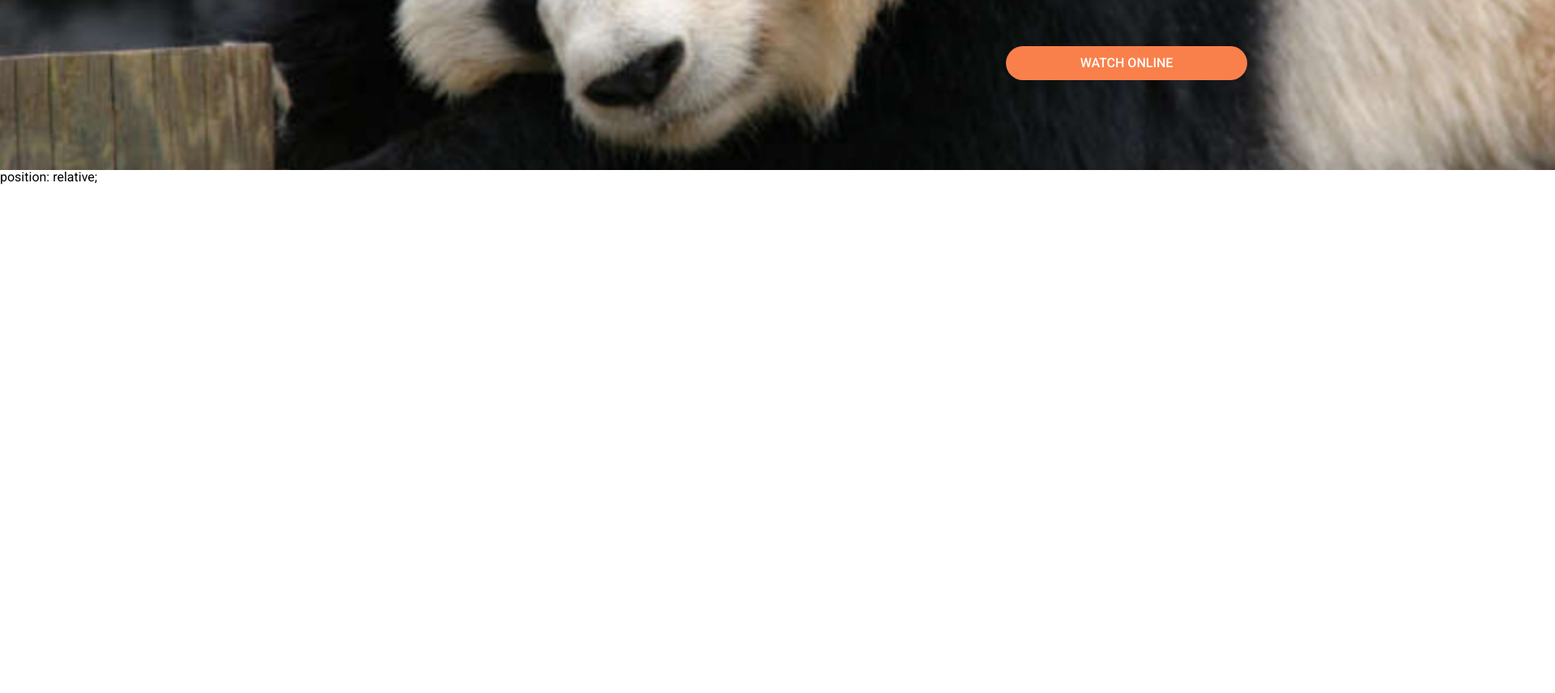
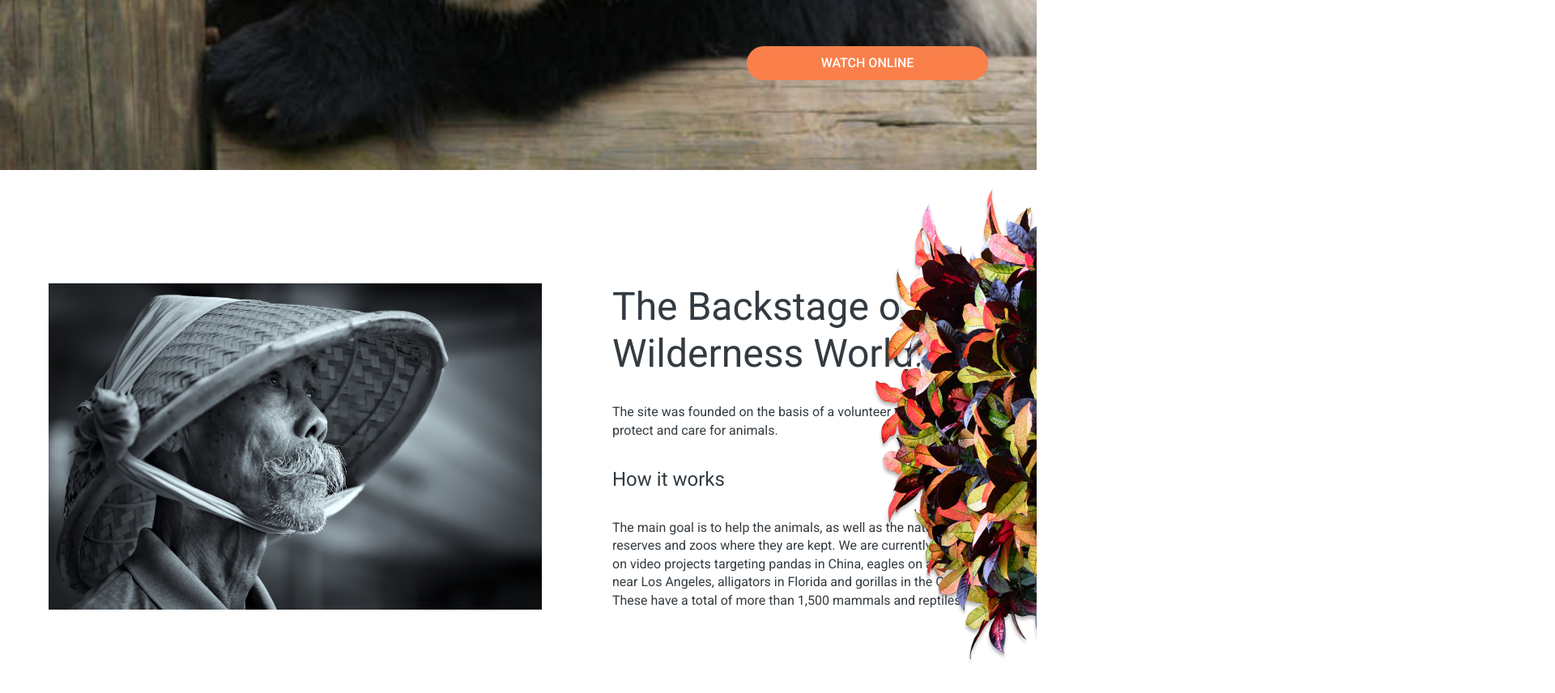
Before and after one commit to SergeyTimofeev1/rsschool-cv, a plain HTML site: page online-zoo/pages/main/index.html in a window 1280 px wide. Shown: the part 570-1426 px from the top of the page at 81% size, 1920 px wide, since content can reach past the window. Before the commit the page ends 800 px from the top, so only its background shows below. Drawn offline with Linux system fonts and the light colour scheme.

Commit message:
feat: add backstage section

```diff
--- a/online-zoo/assets/styles/variables.css
+++ b/online-zoo/assets/styles/variables.css
@@ -1,3 +1,4 @@
 :root {
-    --orange: #F9804B
+    --orange: #F9804B;
+    --black-blue: #333B41;
 }
--- a/online-zoo/pages/main/index.html
+++ b/online-zoo/pages/main/index.html
@@ -56,6 +56,37 @@
           </div>
         </div>
       </section>
-    </main>  position: relative;
+
+      <section class="backstage">
+        <div class="container">
+          <div class="backstage__inner">
+            <img
+              class="backstage__img"
+              src="../../assets/images/backstage/backstage-logo.png"
+              alt=""
+            />
+            <div class="backstage__info">
+              <h2 class="backstage__info-title">
+                The Backstage of the Wilderness World.
+              </h2>
+              <p class="backstage__info-text">
+                The site was founded on the basis of a volunteer movement to
+                protect and care for animals.
+              </p>
+              <h3 class="backstage__info-subtitle">How it works</h3>
+              <p class="backstage__info-text">
+                The main goal is to help the animals, as well as the nature
+                reserves and zoos where they are kept. We are currently working
+                on video projects targeting pandas in China, eagles on an island
+                near Los Angeles, alligators in Florida and gorillas in the
+                Congo. These have a total of more than 1,500 mammals and
+                reptiles.
+              </p>
+            </div>
+          </div>
+        </div>
+        <div class="backstage__flowers"></div>
+      </section>
+    </main>
   </body>
 </html>
--- a/online-zoo/pages/main/style.css
+++ b/online-zoo/pages/main/style.css
@@ -27,7 +27,6 @@
   font-size: 16px;
   line-height: 140%;
   color: #fff;
-  width: 100vw;
 }
 
 .header__inner {
@@ -70,7 +69,6 @@
 .favorite {
   background-image: url(../../assets/images/favorite/Giant\ Panda.png);
   background-size: cover;
-  width: 1920px;
   height: 700px;
   margin: 0 auto;
   padding-top: 86px;
@@ -114,3 +112,49 @@
 .favorite__btn {
   align-self: flex-end;
 }
+
+/* BACKSTAGE */
+
+.backstage {
+  padding: 140px 0 180px 0;
+  position: relative;
+}
+
+.backstage__inner {
+  display: flex;
+  justify-content: space-between;
+  gap: 87px;
+  padding-right: 5px;
+}
+
+.backstage__info {
+  text-align: left;
+  display: flex;
+  flex-direction: column;
+  justify-content: space-between;
+  color: var(--black-blue);
+}
+
+.backstage__info-title {
+  font-weight: 400;
+  font-size: 48px;
+}
+
+.backstage__info-subtitle {
+  font-size: 24px;
+  font-weight: 400;
+}
+
+.backstage__info p {
+  margin: 0;
+  padding: 0;
+  font-weight: 400;
+  line-height: 140%;
+}
+
+.backstage__flowers{
+  position: absolute;
+  content: url('../../assets/images/backstage/backstage-flowers.png');
+  right: 0;
+  top: 12px;
+}
```
Also changed, not shown: online-zoo/assets/styles/normalize.css.
